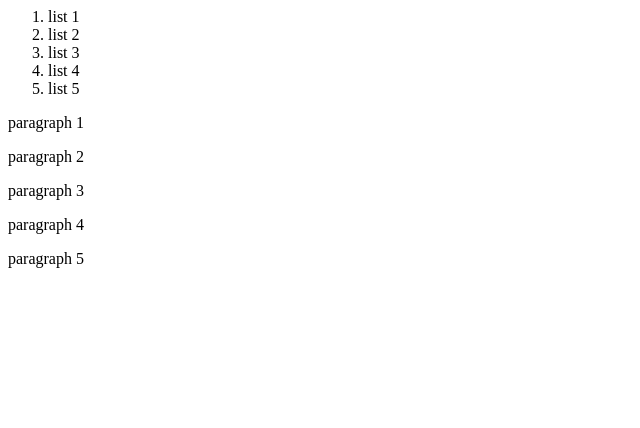
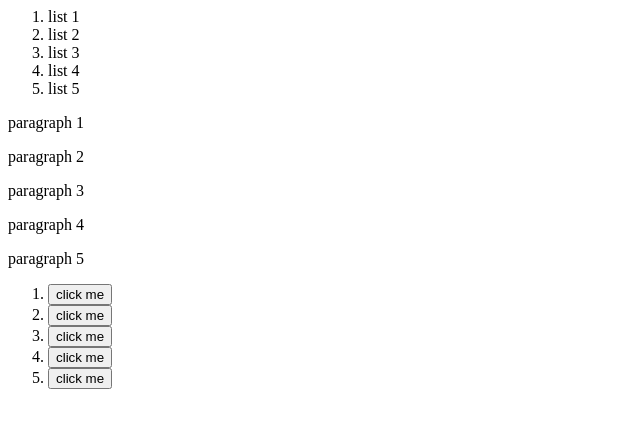
Before and after one commit to emptyshell/myfirstrepo, a plain HTML site: page index.html in a window 1280 px wide. Shown: the whole page, without its empty margins (0-640 px from the left). Drawn offline with Linux system fonts and the light colour scheme.

Commit message:
added buttons

```diff
--- a/index.html
+++ b/index.html
@@ -17,4 +17,13 @@
         <p>paragraph 4</p>
         <p>paragraph 5</p>
     </div>
+    <div>
+        <ol>
+            <li><button>click me</button></li>
+            <li><button>click me</button></li>
+            <li><button>click me</button></li>
+            <li><button>click me</button></li>
+            <li><button>click me</button></li>
+        </ol>
+    </div>
 </body>
```
